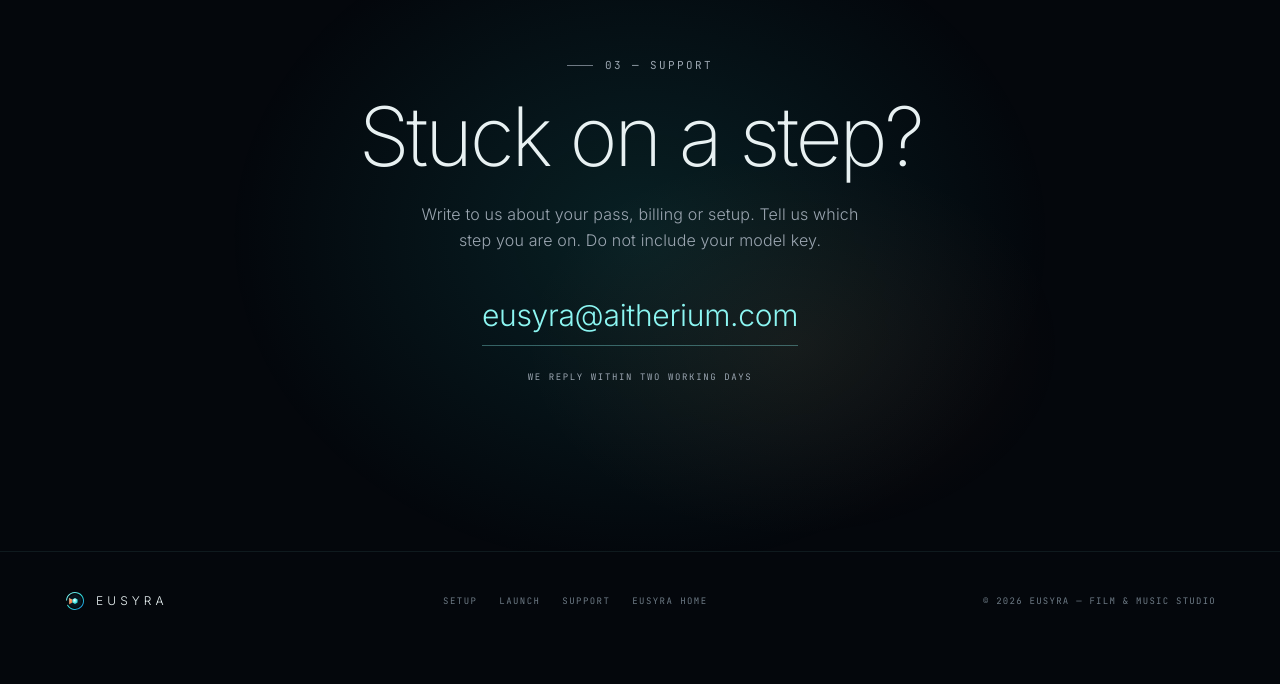
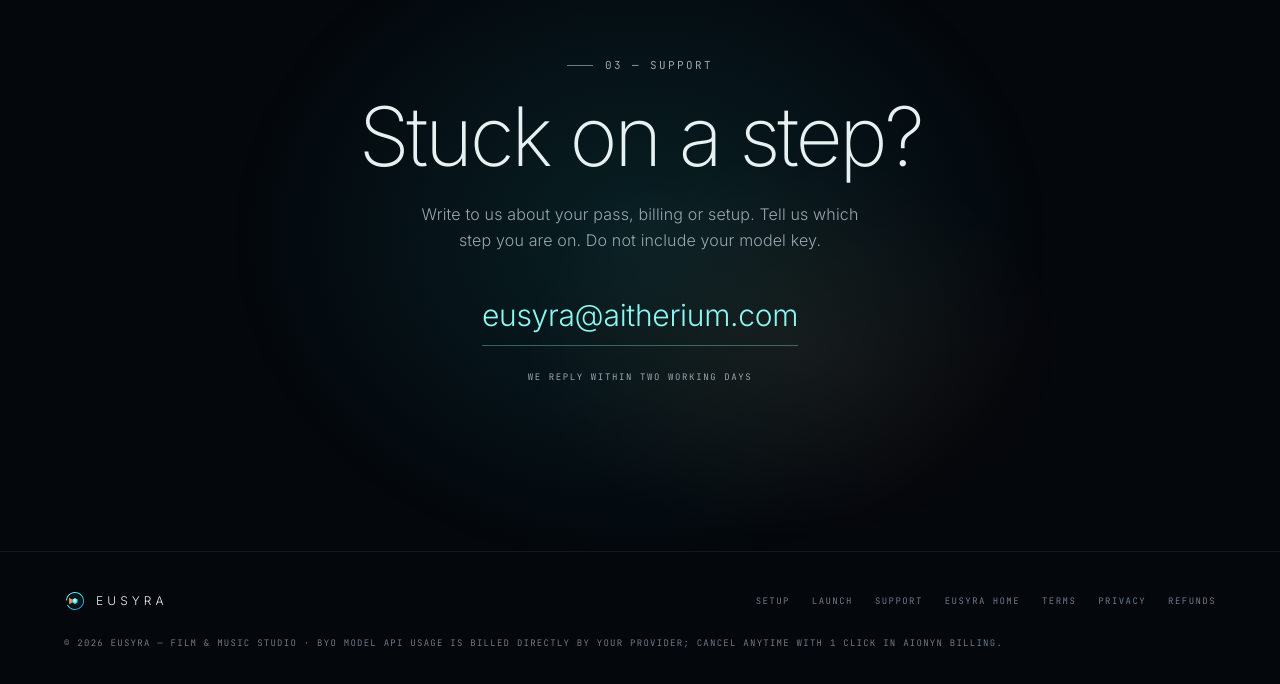
Before and after one commit to Aitherium/eusyra, a plain HTML site: page pro/index.html in a window 1280 px wide. Shown: the part 2491-3175 px from the top of the page. Before the commit the page ends 3141 px from the top, so only its background shows below. Drawn offline with Linux system fonts and the light colour scheme.

Commit message:
docs(pro): add BYO provider billing note, 1-click cancel, and legal links (#1)

```diff
--- a/pro/index.html
+++ b/pro/index.html
@@ -206,8 +206,11 @@
       <a href="#launch">Launch</a>
       <a href="#support">Support</a>
       <a href="../">Eusyra home</a>
+      <a href="https://aitherium.com/terms/">Terms</a>
+      <a href="https://aitherium.com/privacy/">Privacy</a>
+      <a href="https://shop.aitherium.com/refunds">Refunds</a>
     </nav>
-    <p class="footer-copy">© 2026 Eusyra — film &amp; music studio</p>
+    <p class="footer-copy">© 2026 Eusyra — film &amp; music studio · BYO model API usage is billed directly by your provider; cancel anytime with 1 click in <a href="https://aionyn.aitherium.com/#/account/billing">Aionyn Billing</a>.</p>
   </div>
 </footer>
 
```
